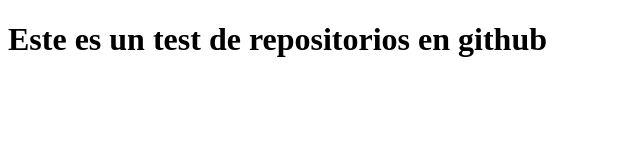
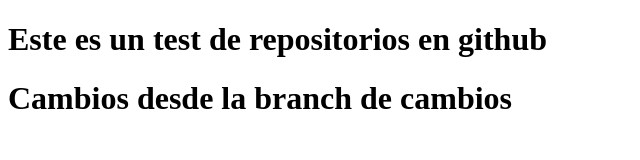
Before and after one commit to daniascii/repositorio_test, a plain HTML site: page index.html in a window 1280 px wide. Shown: the whole page, without its empty margins (0-640 px from the left). Drawn offline with Linux system fonts and the light colour scheme.

Commit message:
Cambios desde la branch Cambios

```diff
--- a/index.html
+++ b/index.html
@@ -7,5 +7,6 @@
 </head>
 <body>
     <h1>Este es un test de repositorios en github</h1>
+    <h1>Cambios desde la branch de cambios</h1>
 </body>
 </html>
```
